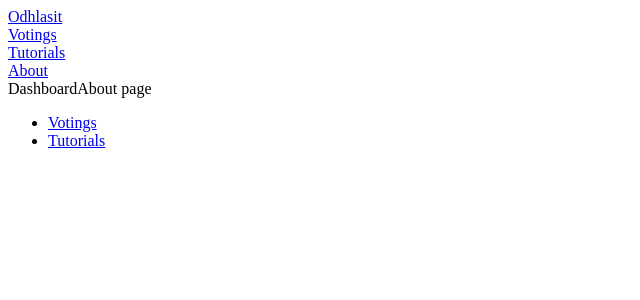
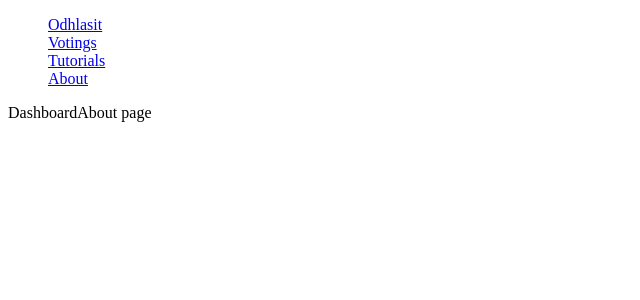
Before and after one commit to TomasPeterec/voting-project, a React (Create React App) app: page /about in a window 1280 px wide. Shown: the top 300 px of the page, without its empty margins (0-640 px from the left). Built offline with nearby package versions, Linux system fonts and the light colour scheme.

Commit message:
incorporated comments from pull request

```diff
--- a/src/dashboard/DashBoardAbout.js
+++ b/src/dashboard/DashBoardAbout.js
@@ -1,66 +1,15 @@
 import React from 'react';
-import Drawer from '@mui/material/Drawer';
-import Button from '@mui/material/Button';
-import List from '@mui/material/List';
-import ListItem from '@mui/material/ListItem';
-import { useMediaQuery } from '@mui/material';
-import { Outlet, Link } from "react-router-dom";
+
 import DashBoardMenu from './DashBoardMenu';
 
 
 
 function DashBoardAbout() {
 
-  const isMobile = useMediaQuery('(max-width:600px)'); // Adjust the breakpoint as needed
-  const [isDrawerOpen, setIsDrawerOpen] = React.useState(false);
-
-  const toggleDrawer = (open) => (event) => {
-    if (
-      event.type === 'keydown' &&
-      (event.key === 'Tab' || event.key === 'Shift')
-    ) {
-      return;
-    }
-
-    setIsDrawerOpen(open);
-  };
-
   return (
     <div>
       <DashBoardMenu/>
-        <div>DashboardAbout page</div>
-      {isMobile ? (
-        <div>
-          <Button variant="contained" onClick={toggleDrawer(true)}>Open Drawer</Button><br/>
-          <Drawer
-            anchor="left"
-            open={isDrawerOpen}
-            onClose={toggleDrawer(false)}
-          >
-            <List>
-              <ListItem button onClick={toggleDrawer(false)}>
-                <Link to="votings">Votings</Link>
-              </ListItem>
-              <ListItem button onClick={toggleDrawer(false)}>
-                <Link to="tutorials">Tutorials</Link>
-              </ListItem>
-            </List>
-          </Drawer>
-        </div>
-      ) : (
-        <div>
-          {/* PC version header menu */}
-          <header>
-            <nav>
-              <ul>
-                <li><Link to="votings">Votings</Link></li>
-                <li><Link to="tutorials">Tutorials</Link></li>
-              </ul>
-            </nav>
-          </header>
-        </div>
-      )}
-      <Outlet />
+      <div>DashboardAbout page</div>
     </div>
   );
 }
--- a/src/dashboard/DashBoardMenu.js
+++ b/src/dashboard/DashBoardMenu.js
@@ -1,20 +1,79 @@
 import React from 'react';
 import { Link } from 'react-router-dom';
+import Drawer from '@mui/material/Drawer';
+import Button from '@mui/material/Button';
+import List from '@mui/material/List';
+import ListItem from '@mui/material/ListItem';
+import { useMediaQuery } from '@mui/material';
 
 
 
 function DashBoardMenu() {
 
+  const isMobile = useMediaQuery('(max-width:600px)'); // Adjust the breakpoint as needed
+  const [isDrawerOpen, setIsDrawerOpen] = React.useState(false);
+
+  const toggleDrawer = (open) => (event) => {
+    if (
+      event.type === 'keydown' &&
+      (event.key === 'Tab' || event.key === 'Shift')
+    ) {
+      return;
+    }
+
+    setIsDrawerOpen(open);
+  };
+
   return(
     <>
-      <div><Link to="/">Odhlasit</Link></div>
-      <div><Link to="/votings">Votings</Link></div>
-      <div><Link to="/tutorials">Tutorials</Link></div>
-      <div><Link to="/about">About</Link></div>
+      {isMobile ? (
+        <div>
+          <Button variant="contained" onClick={toggleDrawer(true)}>Open Drawer</Button><br/>
+          <Drawer
+            anchor="left"
+            open={isDrawerOpen}
+            onClose={toggleDrawer(false)}
+          >
+            <List>
+              <ListItem button onClick={toggleDrawer(false)}>
+                <Link to="/">Odhlasit</Link>
+              </ListItem>
+              <ListItem button onClick={toggleDrawer(false)}>
+                <Link to="/votings">Votings</Link>
+              </ListItem>
+              <ListItem button onClick={toggleDrawer(false)}>
+                <Link to="/tutorials">Tutorials</Link>
+              </ListItem>
+              <ListItem button onClick={toggleDrawer(false)}>
+                <Link to="/about">About</Link>
+              </ListItem>
+            </List>
+          </Drawer>
+        </div>
+      ) : (
+        <div>
+          {/* PC version header menu */}
+          <header>
+            <nav>
+              <ul>
+                <div><Link to="/">Odhlasit</Link></div>
+                <div><Link to="/votings">Votings</Link></div>
+                <div><Link to="/tutorials">Tutorials</Link></div>
+                <div><Link to="/about">About</Link></div>
+              </ul>
+            </nav>
+          </header>
+        </div>
+      )}
     </>
-
   );
 }
+
+
+
+
+
+
 
 
 
--- a/src/front/RegButton.js
+++ b/src/front/RegAndLoginButton.js
@@ -1,8 +1,8 @@
-import React, { useState } from "react";
+import React from "react";
 import { Link } from "react-router-dom";
 
 
-function RegButton() {
+function RegAndLoginButton() {
 
     return (
       <div>
@@ -15,4 +15,4 @@ function RegButton() {
     );
   }
 
-export default RegButton;
+export default RegAndLoginButton;
--- a/src/index.js
+++ b/src/index.js
@@ -1,7 +1,7 @@
 import React from 'react';
 import { createRoot } from 'react-dom/client';
 import reportWebVitals from './reportWebVitals';
-import RegButton from './front/RegButton';
+import RegAndLoginButton from './front/RegAndLoginButton';
 import Box from '@mui/material/Box';
 import { ThemeProvider, CssBaseline } from '@mui/material';
 import { useMediaQuery } from '@mui/material';
@@ -46,7 +46,7 @@ function ThemedApp() {
         )
       }
       <Box sx={isMobile ? mobileStyles : roundedBoxStyles}>
-        <RegButton/>
+        <RegAndLoginButton/>
       </Box>
     </ThemeProvider>
   );
--- a/src/registration_and_login/LoginForm.js
+++ b/src/registration_and_login/LoginForm.js
@@ -3,12 +3,14 @@ import axios from 'axios';
 import validator from 'validator';
 import { isEmail, isLength } from 'validator';
 import { useNavigate } from 'react-router-dom';
+import { fontStyle } from '@mui/system';
 
 const LoginForm = () => {
   const [email, setEmail] = useState('');
   const [password, setPassword] = useState('');
   const [isValidEmail, setIsValidEmail] = useState(true);
   const [error, setError] = useState('');
+  const [isLoading, setIsLoading] = useState(false)
   const navigate = useNavigate();
 
   const handleEmailChange = (event) => {
@@ -37,11 +39,14 @@ const LoginForm = () => {
     setError('');
 
     try {
+      setIsLoading(true)
       const response = await axios.get(`${process.env.REACT_APP_API_ROOT_VAR}/api/users/login?email=${email}&password=${password}`);
       if(response.data === 'Login successful'){
+        setIsLoading(false)
         navigate('/votings')
       }
     } catch (error) {
+      setIsLoading(false)
       console.error(error);
     }
   };
@@ -70,6 +75,7 @@ const LoginForm = () => {
         {error && <p>{error}</p>}
         <button type="submit">Login</button>
       </form>
+      {isLoading && <h1>loading</h1>}
     </>
   );
 };
--- a/src/registration_and_login/RegistrationForm.js
+++ b/src/registration_and_login/RegistrationForm.js
@@ -50,7 +50,6 @@ const RegistrationForm = () => {
 
 
     try {
-      console.log(process.env.REACT_APP_API_ROOT_VAR);
       const response = await axios.post(`${process.env.REACT_APP_API_ROOT_VAR}/api/users`, { email, password });
       console.log(response.data);
     } catch (error) {
```
